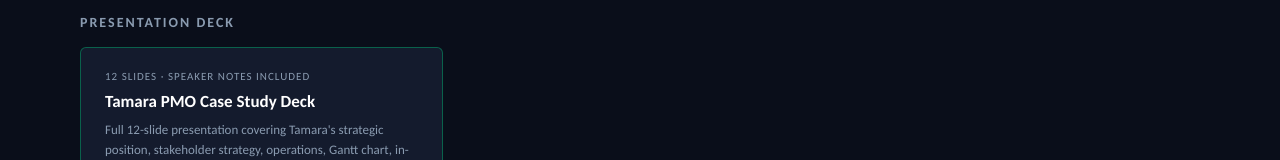
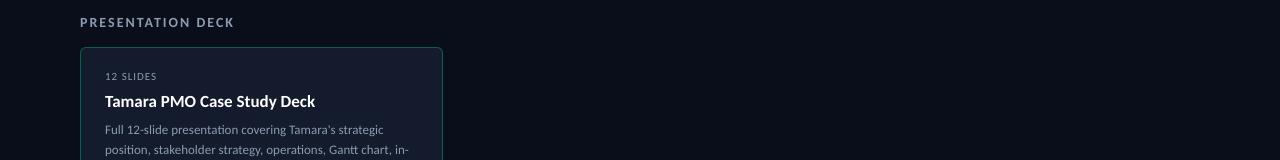
Before and after one commit to ebrahim-rg/Tamara_Casestudy, a plain HTML site: page index.html in a window 1280 px wide. Shown: the part 217-377 px from the top of the page. Drawn offline with Linux system fonts and the light colour scheme.

Commit message:
Update index.html

```diff
--- a/index.html
+++ b/index.html
@@ -40,7 +40,7 @@
 <h2>Presentation Deck</h2>
 <div class="card-grid">
   <a href="https://canva.link/xh6juka6uxmaoro" class="card" style="border-color:rgba(0,168,107,0.5);">
-    <div class="card-num">12 Slides · Speaker Notes Included</div>
+    <div class="card-num">12 Slides </div>
     <div class="card-title">Tamara PMO Case Study Deck</div>
     <div class="card-desc">Full 12-slide presentation covering Tamara's strategic position, stakeholder strategy, operations, Gantt chart, in-event playbook, post-event framework, operating system, and ROI framework.</div>
     <div class="card-tag tag-deck">→ Open Presentation</div>
```
